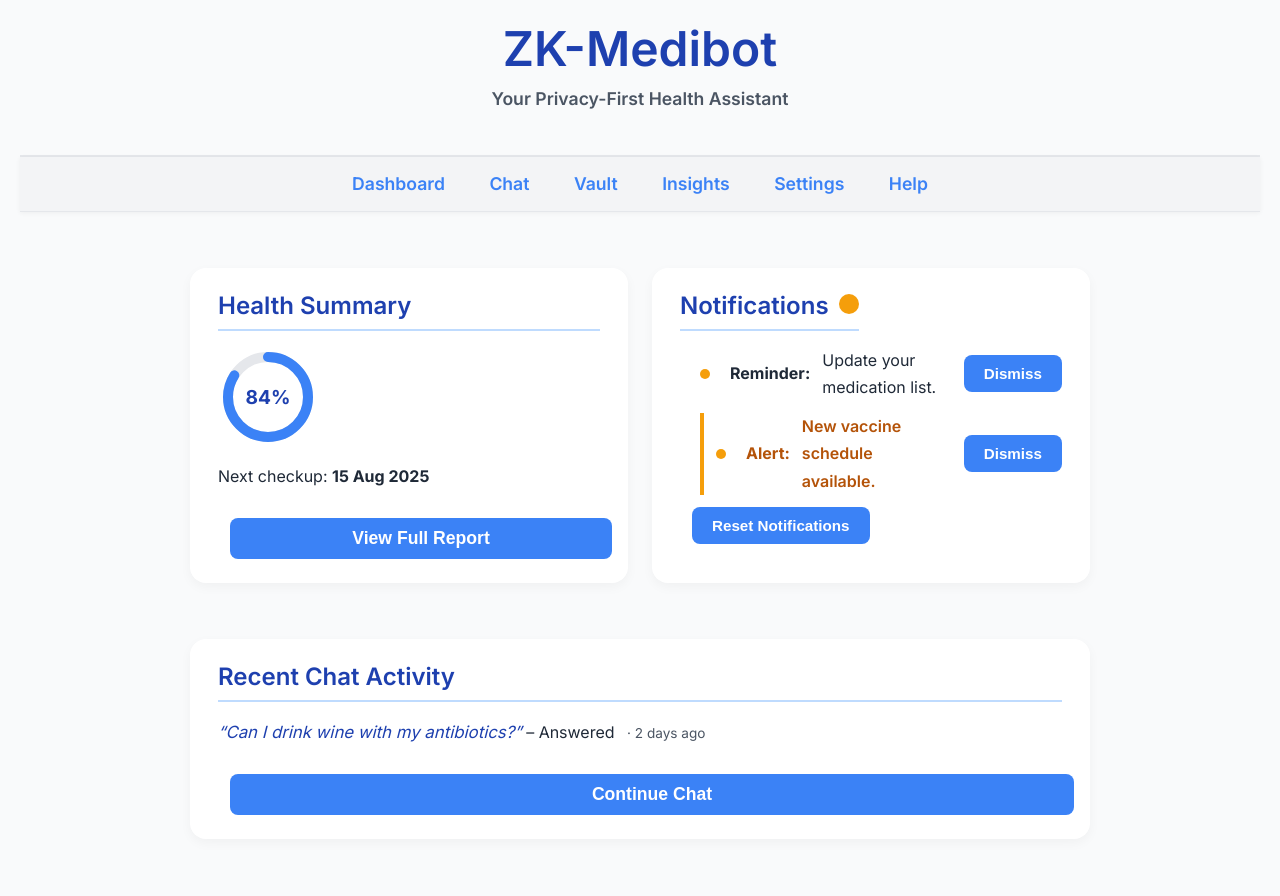
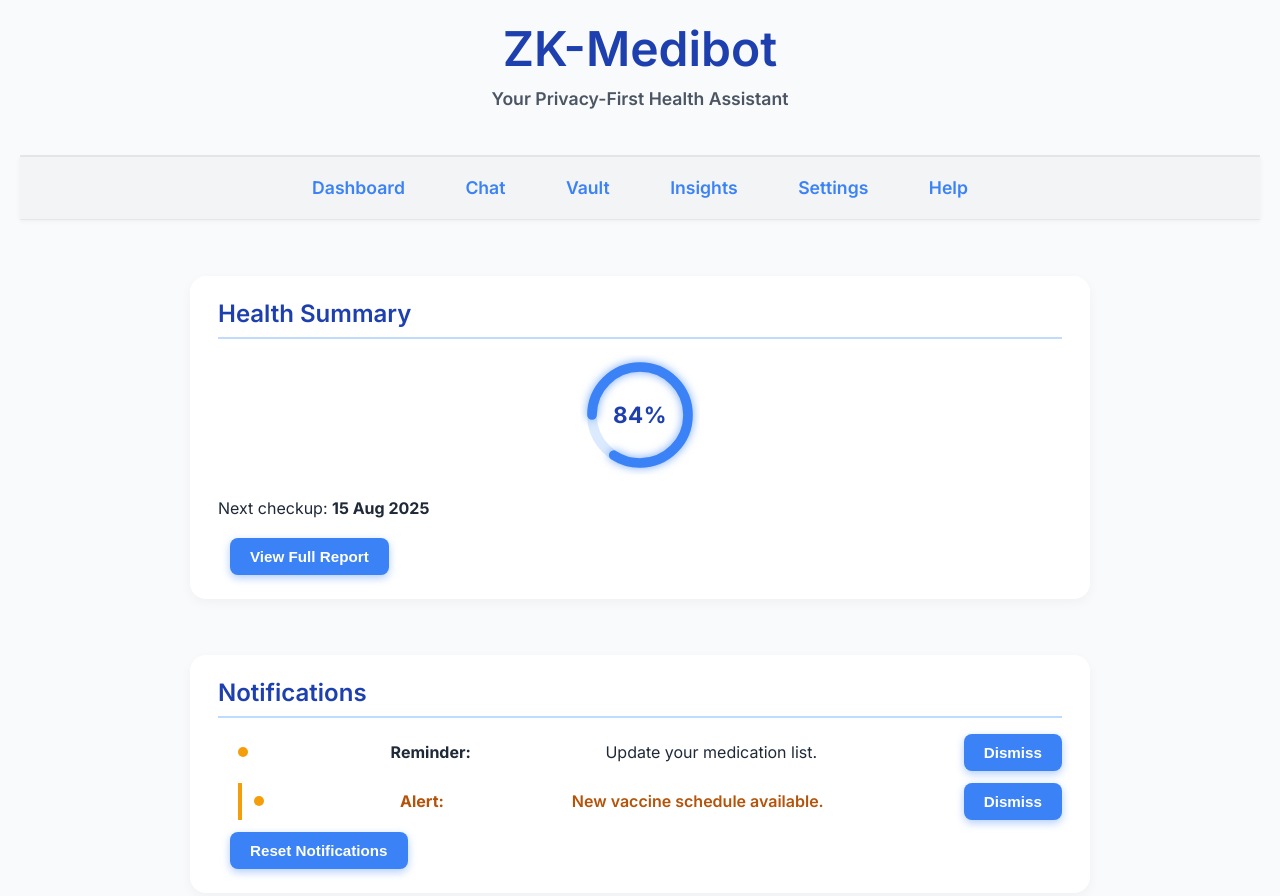
Before and after one commit to Zonish-Sheikh/zk-medibot, a plain HTML site: page index.html in a window 1280 px wide. Shown: the top 896 px of the page. Drawn offline with Linux system fonts and the light colour scheme.

Commit message:
Made the following changes : Improve health summary UI and notifications functionality
- Styled health summary card with animated progress ring and percentage
- Made health score text smaller and more professional
- Implemented dismissible notifications with localStorage persistence
- Added fade-in animation on scroll for cards
- Added sticky navbar shadow effect on scroll
- Created reset notifications button functionality

```diff
--- a/css/style.css
+++ b/css/style.css
@@ -9,11 +9,12 @@
   --color-border: #e5e7eb;
 
   --shadow-default: rgba(0, 0, 0, 0.04);
-  --shadow-hover: rgba(0, 0, 0, 0.08);
+  --shadow-hover: rgba(0, 0, 0, 0.12);
 
   --font-primary: 'Inter', 'Segoe UI', Tahoma, Geneva, Verdana, sans-serif;
 }
 
+/* BODY */
 body {
   font-family: var(--font-primary);
   background-color: var(--color-bg);
@@ -22,8 +23,18 @@ body {
   padding: 20px;
   font-size: 16px;
   line-height: 1.7;
+  /* Fade-in for entire page */
+  opacity: 0;
+  animation: fadeInPage 0.5s ease forwards;
 }
 
+@keyframes fadeInPage {
+  to {
+    opacity: 1;
+  }
+}
+
+/* HEADER */
 header {
   text-align: center;
   padding-bottom: 24px;
@@ -53,6 +64,20 @@ header p {
   margin-bottom: 30px;
   text-align: center;
   box-shadow: 0 1px 5px rgba(0, 0, 0, 0.05);
+  position: sticky;
+  top: 0;
+  z-index: 100;
+  transition: background-color 0.3s ease, box-shadow 0.3s ease;
+}
+
+/* Add shadow on sticky when scrolling */
+.main-nav.sticky-active {
+  box-shadow: 0 4px 10px rgba(30, 64, 175, 0.15);
+}
+
+.main-nav:hover,
+.main-nav:focus-within {
+  background-color: #e0e7ff;
 }
 
 .main-nav ul {
@@ -71,21 +96,24 @@ header p {
   color: var(--color-primary);
   font-weight: 600;
   font-size: 1.1rem;
-  transition: color 0.3s ease;
+  transition: color 0.3s ease, transform 0.2s ease;
+  outline-offset: 2px;
+  padding: 4px 8px;
+  border-radius: 6px;
+  display: inline-block;
 }
 
 .main-nav a:hover,
 .main-nav a:focus {
   color: var(--color-primary-dark);
+  transform: translateY(-2px);
   outline: none;
+  background-color: rgba(59, 130, 246, 0.1);
 }
 
-.main-nav a:focus,
-.notifications button:focus,
-.zk-button:focus,
-.card:focus-within {
+/* Focus visible for accessibility */
+.main-nav a:focus-visible {
   outline: 3px solid var(--color-primary);
-  outline-offset: 2px;
 }
 
 /* MAIN CONTENT */
@@ -106,13 +134,21 @@ header p {
   box-shadow: 0 4px 12px var(--shadow-default);
   padding: 24px 28px;
   margin: 16px 0;
-  transition: box-shadow 0.3s ease, transform 0.2s ease;
-  will-change: transform;
+  transition: box-shadow 0.3s ease, transform 0.2s ease, opacity 0.5s ease, transform 0.5s ease;
+  will-change: transform, opacity;
+  cursor: default;
+  opacity: 0;
+  transform: translateY(20px);
+}
+
+.card.fade-in {
+  opacity: 1;
+  transform: translateY(0);
 }
 
 .card:hover,
 .card:focus-within {
-  box-shadow: 0 6px 18px var(--shadow-hover);
+  box-shadow: 0 8px 24px var(--shadow-hover);
   transform: translateY(-4px);
   outline: none;
 }
@@ -152,6 +188,9 @@ section h2 {
   justify-content: space-between;
   align-items: center;
   gap: 12px;
+  opacity: 1;
+  transition: opacity 0.4s ease, transform 0.3s ease;
+  cursor: default;
 }
 
 .notifications li.alert {
@@ -161,6 +200,20 @@ section h2 {
   padding-left: 12px;
 }
 
+.notifications li.fade-out {
+  opacity: 0;
+  transform: translateX(50px);
+  pointer-events: none;
+}
+
+/* Add subtle pop on hover for notifications */
+.notifications li:hover {
+  transform: scale(1.03);
+  box-shadow: 0 4px 8px rgba(245, 158, 11, 0.3);
+  transition: transform 0.2s ease, box-shadow 0.3s ease;
+}
+
+/* Dot for alerts */
 .alert-dot {
   display: inline-block;
   width: 10px;
@@ -182,8 +235,9 @@ section h2 {
   font-weight: 600;
   font-size: 0.95rem;
   cursor: pointer;
-  transition: background-color 0.2s ease, transform 0.1s ease;
+  transition: background-color 0.3s ease, transform 0.1s ease, box-shadow 0.2s ease;
   margin-left: 12px;
+  box-shadow: 0 3px 8px rgba(59, 130, 246, 0.4);
 }
 
 .notifications button:hover,
@@ -193,11 +247,13 @@ section h2 {
   background-color: var(--color-primary-dark);
   outline: none;
   transform: translateY(-1px);
+  box-shadow: 0 6px 12px rgba(30, 64, 175, 0.6);
 }
 
 .notifications button:active,
 .zk-button:active {
   transform: scale(0.97);
+  box-shadow: 0 2px 6px rgba(30, 64, 175, 0.7);
 }
 
 /* FOOTER */
@@ -212,153 +268,112 @@ footer {
 /* Responsive */
 @media (max-width: 600px) {
   main {
-    padding: 20px;
-    margin: 20px;
+    padding: 10px;
+    margin: 10px;
   }
 
   .main-nav li {
     display: block;
     margin: 8px 0;
   }
-}
 
-@media (min-width: 768px) {
-  .dashboard-grid {
-    grid-template-columns: repeat(2, 1fr);
+  .main-nav ul {
+    padding: 0;
   }
 
-  .dashboard-grid > .card:nth-child(3) {
-    grid-column: span 2;
+  .dashboard-grid {
+    grid-template-columns: 1fr;
+    margin: 20px 10px;
+    gap: 18px;
+  }
+
+  .card {
+    padding: 20px;
+    margin: 8px 0;
+    border-radius: 12px;
+  }
+
+  header h1 {
+    font-size: 2.5rem;
+  }
+
+  header p {
+    font-size: 1rem;
+  }
+
+  .notifications button,
+  .zk-button {
+    padding: 12px 16px;
+    font-size: 1rem;
   }
 }
 
-/* HEALTH RING STYLES */
-.health-ring-container {
-  position: relative;
-  width: 100px;
-  height: 100px;
-  margin-bottom: 16px;
+/* HEALTH RING ANIMATION */
+.progress-ring-circle {
+  stroke: var(--color-primary);
+  stroke-width: 8;
+  stroke-linecap: round;
+  fill: transparent;
+  transform: rotate(-90deg);
+  transform-origin: 50% 50%;
+  stroke-dasharray: 251.2;
+  stroke-dashoffset: 251.2;
+  animation: progressAnimation 2s forwards ease-out;
 }
 
-.progress-ring {
-  transform: rotate(-90deg);
+@keyframes progressAnimation {
+  to {
+    stroke-dashoffset: 40;
+  }
 }
 
-.progress-ring-bg,
-.progress-ring-circle {
-  fill: none;
-  stroke-width: 10;
-  cx: 50;
-  cy: 50;
-  r: 40;
+/* Background ring behind the progress circle */
+.progress-ring-bg {
+  fill: transparent;
+  stroke: #dbeafe;
+  stroke-width: 8;
 }
 
-.progress-ring-bg {
-  stroke: #e5e7eb;
+/* Main progress ring with glow */
+.progress-ring-circle {
+  fill: transparent;
+  stroke: var(--color-primary);
+  stroke-width: 8;
+  stroke-linecap: round;
+  stroke-dasharray: 251.2;
+  stroke-dashoffset: 40;
+  filter: drop-shadow(0 0 4px rgba(59, 130, 246, 0.7));
+  transition: stroke-dashoffset 1.5s ease-out;
 }
 
-.progress-ring-circle {
-  stroke: var(--color-primary);
-  stroke-dasharray: 251.2;
-  stroke-dashoffset: calc(251.2 - (251.2 * 84) / 100); /* 84% Score */
-  transition: stroke-dashoffset 0.35s;
-  stroke-linecap: round;
-}
-
+/* Centered health score text */
 .health-score-text {
   position: absolute;
   top: 50%;
   left: 50%;
   transform: translate(-50%, -50%);
-  font-size: 1.2rem;
   font-weight: 700;
+  font-size: 1.4rem;
   color: var(--color-primary-dark);
+  user-select: none;
+  pointer-events: none;
+  letter-spacing: 0.02em;
 }
 
-.chat-time {
-  color: var(--color-text-secondary);
-  font-size: 0.9rem;
-  margin-left: 8px;
+/* hover effect on health ring container */
+.health-ring-container:hover .progress-ring-circle {
+  stroke: var(--color-primary-dark);
+  filter: drop-shadow(0 0 6px rgba(30, 64, 175, 0.8));
 }
 
-/* Sticky nav */
-.main-nav {
-  position: sticky;
-  top: 0;
-  z-index: 100;
-}
 
-/* Notification badge next to Notifications header */
-.notifications > h2 {
-  position: relative;
-  display: inline-block;
-  padding-right: 30px;
-}
-
-.notifications > h2::after {
-  content: attr(data-count);
-  position: absolute;
-  top: 2px;
-  right: 0;
-  background-color: var(--color-accent);
-  color: white;
-  font-weight: 700;
-  font-size: 0.75rem;
-  width: 20px;
-  height: 20px;
-  border-radius: 50%;
-  text-align: center;
-  line-height: 20px;
-  display: none;
-}
-
-/* Show badge if count > 0 */
-.notifications[data-count]:not([data-count="0"]) > h2::after {
-  display: inline-block;
-}
-
-/* Fade-in slide-up animation */
-@keyframes fadeSlideUp {
-  from {
-    opacity: 0;
-    transform: translateY(20px);
+@keyframes pulse {
+  0%, 100% {
+    opacity: 1;
+    transform: scale(1);
   }
-  to {
-    opacity: 1;
-    transform: translateY(0);
+  50% {
+    opacity: 0.7;
+    transform: scale(1.05);
   }
 }
-
-.card.fade-in {
-  animation: fadeSlideUp 0.7s ease forwards;
-  opacity: 0;
-}
-
-/* Recent Chat card polish */
-.card p em {
-  font-style: italic;
-  font-size: 1.05rem;
-  color: var(--color-primary-dark);
-}
-
-.card p .chat-time {
-  color: var(--color-text-secondary);
-  font-size: 0.85rem;
-  font-weight: 500;
-  margin-left: 8px;
-  font-style: normal;
-}
-
-.card .zk-button {
-  margin-top: 12px;
-  width: 100%;
-  font-size: 1.1rem;
-}
-
-/* Responsive tweaks for sticky nav */
-@media (max-width: 600px) {
-  .main-nav li {
-    display: block;
-    margin: 8px 0;
-  }
-}
--- a/index.html
+++ b/index.html
@@ -32,46 +32,50 @@
     </nav>
 
     <!----MAIN CONTENT---------------------------------->
-
     <main class="dashboard-grid">
 
         <!--- HEALTH SUMMARY CARD ------------------------------>
-        <section class="card health-card">
+
+        <section class="card health-card" aria-label="Health summary">
             <h2>Health Summary</h2>
-            <div class="health-ring-container">
-                <svg class="progress-ring" width="100" height="100">
+            <div class="health-ring-container" aria-live="polite" aria-atomic="true"
+                style="position: relative; width: 120px; height: 120px; margin: 0 auto 20px;">
+                <svg class="progress-ring" width="120" height="120" role="img" aria-label="Health score 84 percent"
+                    viewBox="0 0 100 100" style="transform: rotate(-90deg);">
                     <circle class="progress-ring-bg" cx="50" cy="50" r="40" />
                     <circle class="progress-ring-circle" cx="50" cy="50" r="40" />
                 </svg>
-                <div class="health-score-text">84%</div>
+                <div class="health-score-text" aria-live="off" aria-atomic="false">84%</div>
             </div>
             <p>Next checkup: <strong>15 Aug 2025</strong></p>
-            <button class="zk-button">View Full Report</button>
-        </section>
-
-        <!--- NOTIFICATIONS CARD --------------------------------->
-        <section class="card notifications" data-count="2">
-            <h2>Notifications</h2>
-            <ul>
-                <li><span class="alert-dot"></span> <strong>Reminder:</strong> Update your medication list. <button
-                        onclick="dismissNotif(this)">Dismiss</button></li>
-                <li class="alert"><span class="alert-dot"></span> <strong>Alert:</strong> New vaccine schedule
-                    available. <button onclick="dismissNotif(this)">Dismiss</button></li>
-            </ul>
-            <button id="resetNotifBtn">Reset Notifications</button>
+            <button class="zk-button" aria-label="View full health report">View Full Report</button>
         </section>
 
 
+        <!--- NOTIFICATIONS CARD --------------------------------->
+        <section class="card notifications" data-count="2" aria-live="polite" aria-atomic="true">
+            <h2>Notifications</h2>
+            <ul>
+                <li><span class="alert-dot" aria-hidden="true"></span> <strong>Reminder:</strong> Update your medication
+                    list. <button onclick="dismissNotif(this)"
+                        aria-label="Dismiss reminder notification">Dismiss</button></li>
+                <li class="alert"><span class="alert-dot" aria-hidden="true"></span> <strong>Alert:</strong> New vaccine
+                    schedule
+                    available. <button onclick="dismissNotif(this)"
+                        aria-label="Dismiss alert notification">Dismiss</button></li>
+            </ul>
+            <button id="resetNotifBtn" aria-label="Reset all notifications">Reset Notifications</button>
+        </section>
+
         <!-- RECENT CHAT CARD ----------------------------------->
-        <section class="card">
+        <section class="card" aria-label="Recent chat activity">
             <h2>Recent Chat Activity</h2>
             <p><em>“Can I drink wine with my antibiotics?”</em> – Answered <span class="chat-time">· 2 days ago</span>
             </p>
-            <button class="zk-button">Continue Chat</button>
+            <button class="zk-button" aria-label="Continue recent chat">Continue Chat</button>
         </section>
 
     </main>
-
 
     <!---FOOTER---------------------------------->
     <footer>
--- a/js/main.js
+++ b/js/main.js
@@ -1,5 +1,5 @@
-// On page load, check dismissed notifications and hide them
 window.onload = () => {
+  // Hide dismissed notifications saved in localStorage
   const dismissed = JSON.parse(localStorage.getItem('dismissedNotifs') || '[]');
   dismissed.forEach(text => {
     document.querySelectorAll('.notifications li').forEach(li => {
@@ -11,30 +11,82 @@ window.onload = () => {
 
   updateNotificationCount();
 
-  // Trigger fade-in animations for cards
+  // Setup fade-in on scroll animations for cards
   setupFadeInOnScroll();
+
+  // Attach event listener to reset button inside onload to ensure element exists
+  const resetBtn = document.getElementById('resetNotifBtn');
+  if (resetBtn) {
+    resetBtn.addEventListener('click', resetNotifications);
+  }
+
+  // Setup sticky nav shadow toggling on scroll
+  const nav = document.querySelector('.main-nav');
+  if (nav) {
+    window.addEventListener('scroll', () => {
+      if (window.scrollY > 10) {
+        nav.classList.add('sticky-active');
+      } else {
+        nav.classList.remove('sticky-active');
+      }
+    });
+  }
+
+  // *** NEW: Update Health Ring Progress ***
+  const circle = document.querySelector('.progress-ring-circle');
+  if (circle) {
+    const radius = circle.r.baseVal.value; // usually 40
+    const circumference = 2 * Math.PI * radius;
+    circle.style.strokeDasharray = `${circumference}`;
+    circle.style.strokeDashoffset = `${circumference}`; // start at 0%
+
+    function setProgress(percent) {
+      const offset = circumference - (percent / 100) * circumference;
+      circle.style.strokeDashoffset = offset;
+    }
+
+    const healthScoreText = document.querySelector('.health-score-text');
+    let healthPercent = 84; // default fallback
+    if (healthScoreText) {
+      const text = healthScoreText.textContent.trim().replace('%', '');
+      const parsed = parseInt(text, 10);
+      if (!isNaN(parsed)) healthPercent = parsed;
+    }
+
+    setProgress(healthPercent);
+  }
 };
 
-// Dismiss notification
+// Dismiss notification handler (called inline)
 function dismissNotif(btn) {
   const li = btn.parentElement;
-  li.style.display = 'none';
+
+  // Add fade-out class for smooth transition
+  li.classList.add('fade-out');
+
+  // Disable button immediately to prevent multiple clicks
   btn.disabled = true;
 
-  // Saves dismissed notification text in localStorage
-  const dismissed = JSON.parse(localStorage.getItem('dismissedNotifs') || '[]');
-  dismissed.push(li.textContent.replace('Dismiss', '').trim());
-  localStorage.setItem('dismissedNotifs', JSON.stringify(dismissed));
+  // After fade-out transition ends, hide completely and save dismissal
+  li.addEventListener('transitionend', () => {
+    li.style.display = 'none';
 
-  updateNotificationCount();
+    // Save dismissed notification text
+    const dismissed = JSON.parse(localStorage.getItem('dismissedNotifs') || '[]');
+    dismissed.push(li.textContent.replace('Dismiss', '').trim());
+    localStorage.setItem('dismissedNotifs', JSON.stringify(dismissed));
+
+    updateNotificationCount();
+  }, { once: true }); // only once per dismissal
 }
 
-// Reset notifications: clears localStorage and shows all notifications
+// Reset notifications: clear localStorage and show all notifications again
 function resetNotifications() {
   localStorage.removeItem('dismissedNotifs');
 
   document.querySelectorAll('.notifications li').forEach(li => {
     li.style.display = 'list-item';
+    li.classList.remove('fade-out');
     const btn = li.querySelector('button');
     if (btn) btn.disabled = false;
   });
@@ -42,18 +94,14 @@ function resetNotifications() {
   updateNotificationCount();
 }
 
-// Attach event listener to the reset button
-document.getElementById('resetNotifBtn').addEventListener('click', resetNotifications);
-
-// Update notification badge count
+// Update the notification count badge attribute
 function updateNotificationCount() {
   const notificationsSection = document.querySelector('.notifications');
-  const visibleNotifs = [...document.querySelectorAll('.notifications li')]
-    .filter(li => li.style.display !== 'none');
+  const visibleNotifs = [...document.querySelectorAll('.notifications li')].filter(li => li.style.display !== 'none');
   notificationsSection.setAttribute('data-count', visibleNotifs.length);
 }
 
-// Setup fade-in on scroll for cards using IntersectionObserver
+// Setup fade-in animation on scroll using IntersectionObserver
 function setupFadeInOnScroll() {
   const cards = document.querySelectorAll('.card');
   const observer = new IntersectionObserver(entries => {
@@ -65,7 +113,5 @@ function setupFadeInOnScroll() {
     });
   }, { threshold: 0.1 });
 
-  cards.forEach(card => {
-    observer.observe(card);
-  });
+  cards.forEach(card => observer.observe(card));
 }
```
